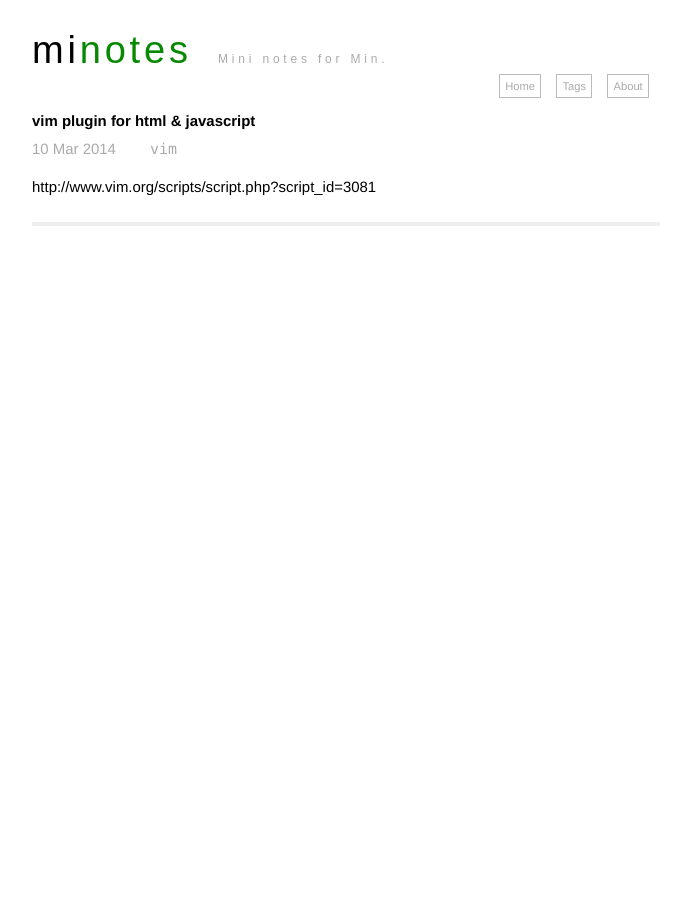
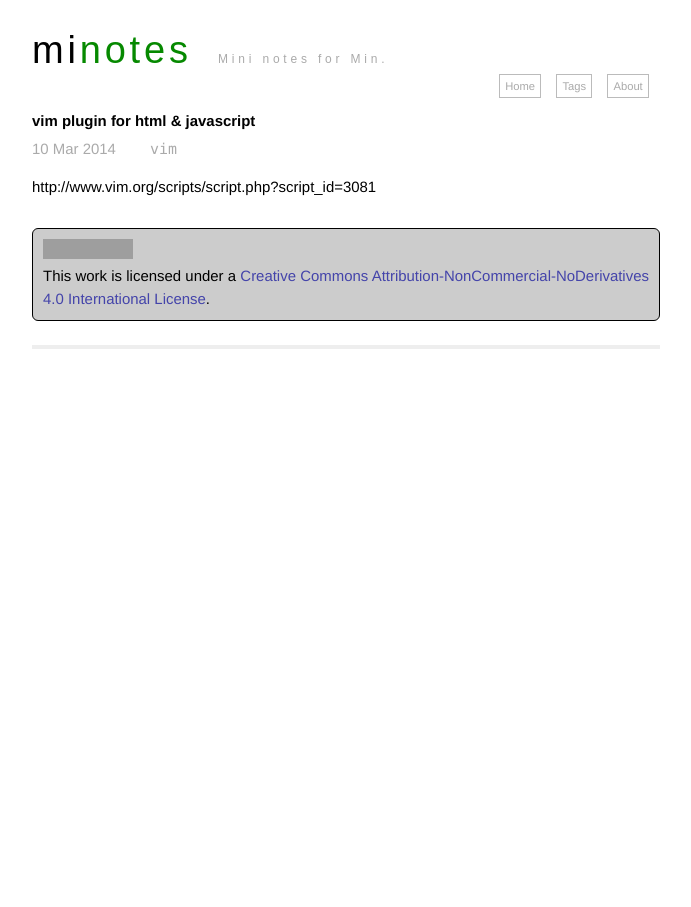
Before and after one commit to mindeng/mindeng.github.io, a Jekyll site: the page built from _posts/2014-03-09-20014.markdown, in a window 1280 px wide. Shown: the whole page, without its empty margins (294-985 px from the left). Built offline with Jekyll 4.4.1, drawn with Linux system fonts in a browser that asks for light colours; Markdown is read by kramdown in place of the engine named in the settings; grey boxes are pictures that could not be loaded.

Commit message:
Add Creative Commons license in post layout.

```diff
--- a/_layouts/post.html
+++ b/_layouts/post.html
@@ -13,3 +13,13 @@
 <div class="post">
 {{ content }}
 </div>
+
+<div class="cc">
+  <a rel="license" href="http://creativecommons.org/licenses/by-nc-nd/4.0/">
+    <img alt="Creative Commons License" style="border-width:0"
+	 src="https://i.creativecommons.org/l/by-nc-nd/4.0/88x31.png" />
+  </a>
+  <br />This work is licensed under a
+  <a rel="license" href="http://creativecommons.org/licenses/by-nc-nd/4.0/">
+    Creative Commons Attribution-NonCommercial-NoDerivatives 4.0 International License</a>.
+</div>
--- a/static/css/main.css
+++ b/static/css/main.css
@@ -262,3 +262,11 @@
     color: #aaa;
     margin-left: 1em;
 }
+
+.cc {
+    margin-top: 2em;
+    background-color: #ccc;
+    padding: 10px;
+    border: 1px solid;
+    border-radius: 6px;
+}
```
